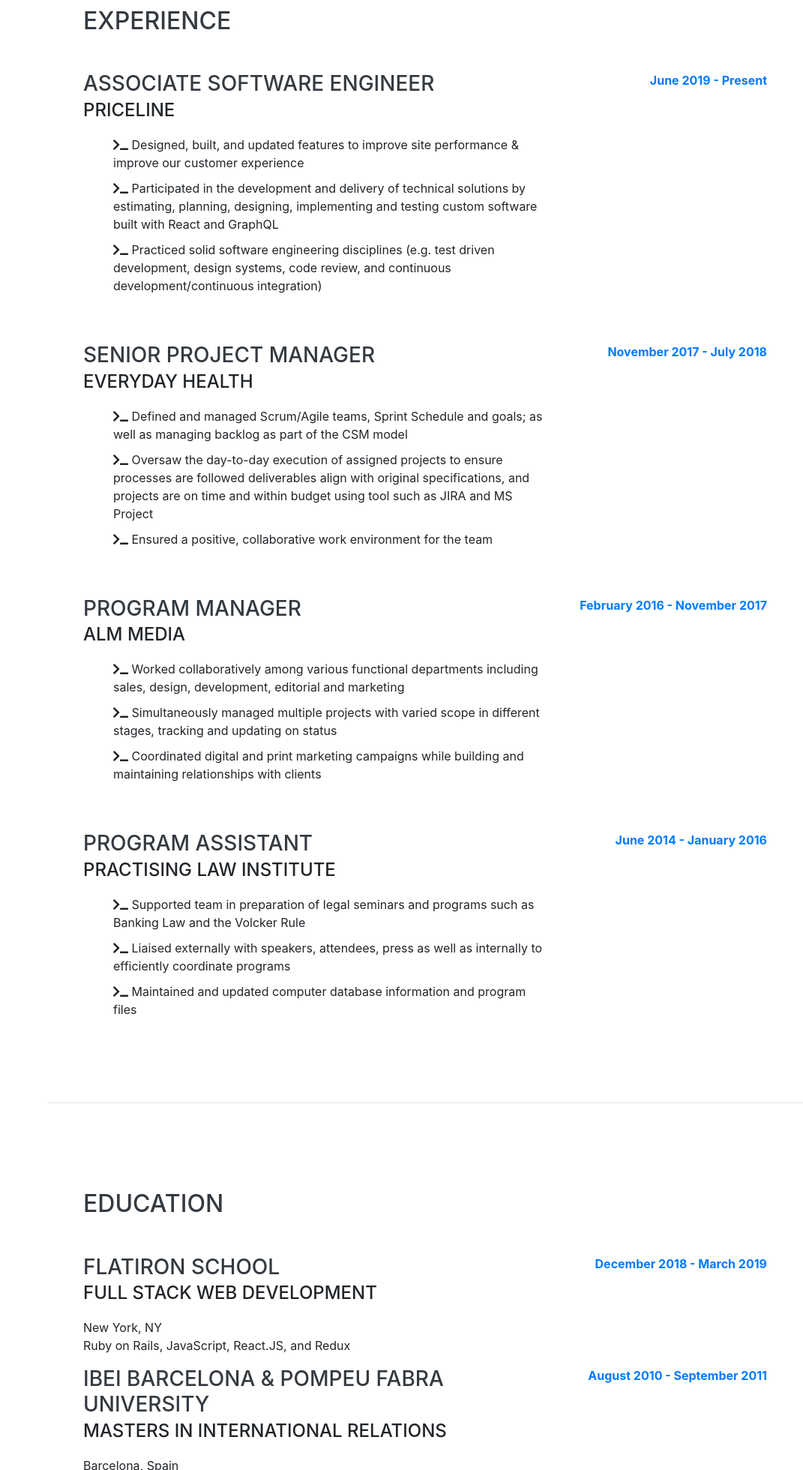
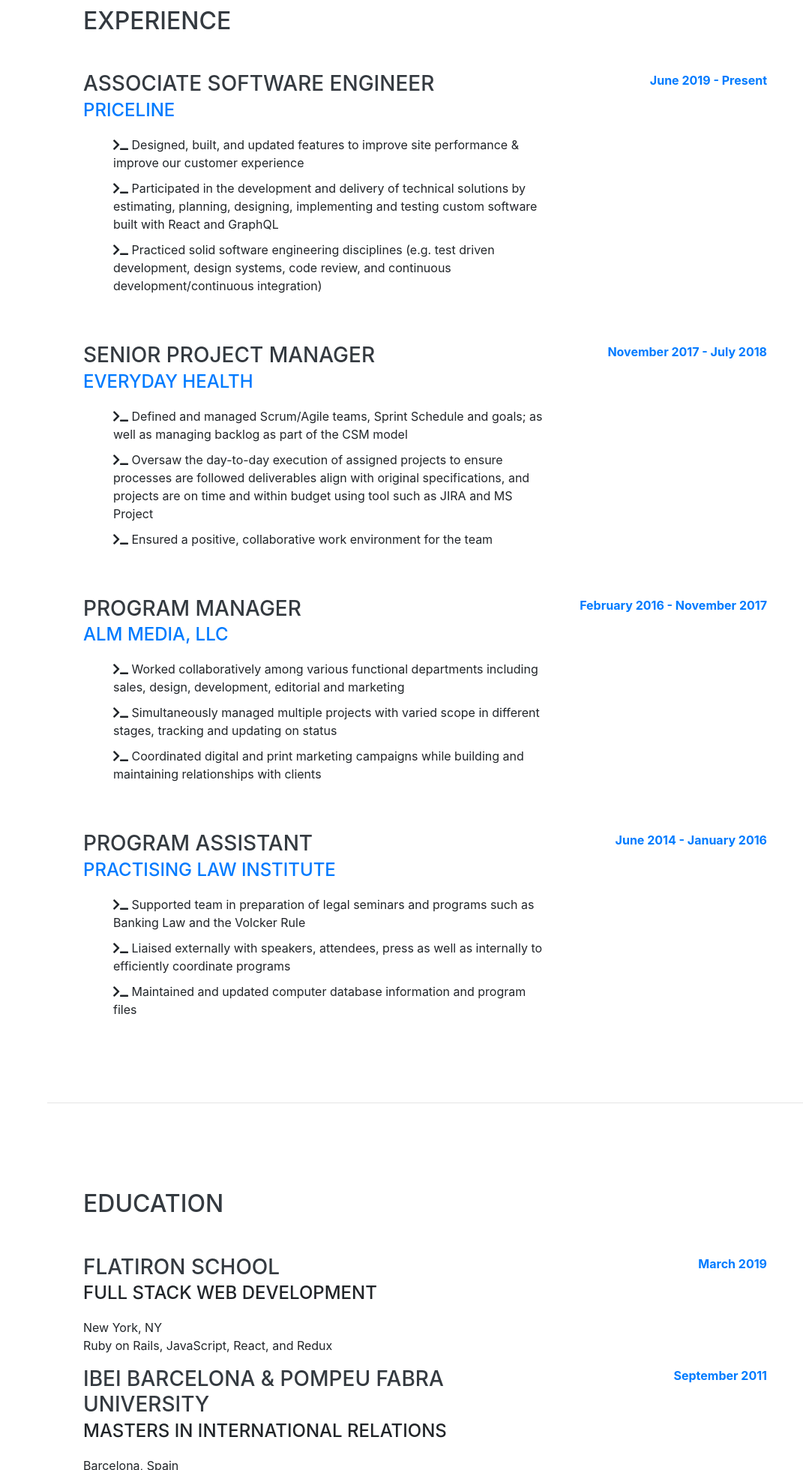
Before and after one commit to tfquirk/tfquirk.github.io, a website with bundled scripts: page index.html in a window 1280 px wide. Shown: the part 840-2800 px from the top of the page at 75% size, without its empty margins (209-1280 px from the left). Built offline with nearby package versions, Linux system fonts and the light colour scheme; a web font is replaced by a local one.

Commit message:
Update resume dates and add links

```diff
--- a/index.html
+++ b/index.html
@@ -159,9 +159,9 @@
           <p class="lead mb-5" style="text-align: justify">
             I am an experienced technical project manager, and Certified Scrum
             Master<sup>&reg;</sup>
-            turned full stack web developer. As a natural problem-solver, I was
-            drawn to software engineering. I have experience with JavaScript,
-            React, Redux, Ruby, and Ruby on Rails.
+            turned full stack software engineer. As a natural problem-solver, I
+            was drawn to software engineering and I love my work. I have
+            experience with JavaScript, React, Redux, Ruby, and Ruby on Rails.
           </p>
           <div class="social-icons">
             <a
@@ -268,7 +268,14 @@
           >
             <div class="resume-content">
               <h3 class="mb-0">Associate Software Engineer</h3>
-              <div class="subheading mb-3">Priceline</div>
+              <a
+                href="https://www.priceline.com"
+                onclick="gtag('event','click', { 'event_category':'experience', 'event_label': 'priceline click' })"
+                target="_blank"
+                rel="noreferrer"
+              >
+                <div class="subheading mb-3">Priceline</div>
+              </a>
               <ul>
                 <li>
                   <i class="fas fa-terminal"></i> Designed, built, and updated
@@ -299,7 +306,14 @@
           >
             <div class="resume-content">
               <h3 class="mb-0">Senior Project Manager</h3>
-              <div class="subheading mb-3">Everyday Health</div>
+              <a
+                href="https://www.everydayhealth.com/"
+                onclick="gtag('event','click', { 'event_category':'experience', 'event_label': 'everydayhealth click' })"
+                target="_blank"
+                rel="noreferrer"
+              >
+                <div class="subheading mb-3">Everyday Health</div>
+              </a>
               <ul>
                 <li>
                   <i class="fas fa-terminal"></i> Defined and managed
@@ -329,7 +343,14 @@
           >
             <div class="resume-content">
               <h3 class="mb-0">Program Manager</h3>
-              <div class="subheading mb-3">ALM Media</div>
+              <a
+                href="https://www.alm.com/"
+                onclick="gtag('event','click', { 'event_category':'experience', 'event_label': 'alm click' })"
+                target="_blank"
+                rel="noreferrer"
+              >
+                <div class="subheading mb-3">ALM Media, LLC</div>
+              </a>
               <ul>
                 <li>
                   <i class="fas fa-terminal"></i> Worked collaboratively among
@@ -358,7 +379,14 @@
           >
             <div class="resume-content">
               <h3 class="mb-0">Program Assistant</h3>
-              <div class="subheading mb-3">Practising Law Institute</div>
+              <a
+                href="https://www.pli.edu/"
+                onclick="gtag('event','click', { 'event_category':'experience', 'event_label': 'PLI click' })"
+                target="_blank"
+                rel="noreferrer"
+              >
+                <div class="subheading mb-3">Practising Law Institute</div>
+              </a>
               <ul>
                 <li>
                   <i class="fas fa-terminal"></i> Supported team in preparation
@@ -400,11 +428,11 @@
               <div class="subheading mb-3">Full Stack Web Development</div>
               <p>
                 New York, NY <br />
-                Ruby on Rails, JavaScript, React.JS, and Redux
+                Ruby on Rails, JavaScript, React, and Redux
               </p>
             </div>
             <div class="resume-date text-md-right">
-              <span class="text-primary">December 2018 - March 2019</span>
+              <span class="text-primary">March 2019</span>
             </div>
           </div>
 
@@ -422,7 +450,7 @@
               </p>
             </div>
             <div class="resume-date text-md-right">
-              <span class="text-primary">August 2010 - September 2011</span>
+              <span class="text-primary">September 2011</span>
             </div>
           </div>
 
@@ -438,7 +466,7 @@
               </p>
             </div>
             <div class="resume-date text-md-right">
-              <span class="text-primary">August 2010 - September 2011</span>
+              <span class="text-primary">May 2010</span>
             </div>
           </div>
         </div>
@@ -470,17 +498,17 @@
           <div class="subheading mb-3">Workflow</div>
           <ul class="fa-ul mb-0">
             <li>
-              <i class="fa-li fa fa-check"></i> Agile Development &amp; Scrum
+              <i class="fa-li fa fa-check"></i> Agile development &amp; scrum
             </li>
             <li>
               <i class="fa-li fa fa-check"></i> 2018 Scrum Alliance, Certified
               Scrum Master<sup>&reg;</sup>
             </li>
             <li>
-              <i class="fa-li fa fa-check"></i> Focused on Mobile-First,
-              Responsive Design
+              <i class="fa-li fa fa-check"></i> Focused on mobile-girst,
+              responsive web design
             </li>
-            <li><i class="fa-li fa fa-check"></i> Cross Functional Teams</li>
+            <li><i class="fa-li fa fa-check"></i> Cross functional teams</li>
           </ul>
         </div>
       </section>
@@ -494,7 +522,7 @@
         <div class="w-100">
           <h2 class="mb-5">Interests</h2>
           <p>
-            Apart from being a web developer, I love the outdoors. In the
+            Apart from being a software engineer, I love the outdoors. In the
             winter, I enjoy skiing and traveling to warmer destinations. During
             the warmer months here in New York, I enjoy triathlon training,
             sailing, and traveling to foreign countries.
```
